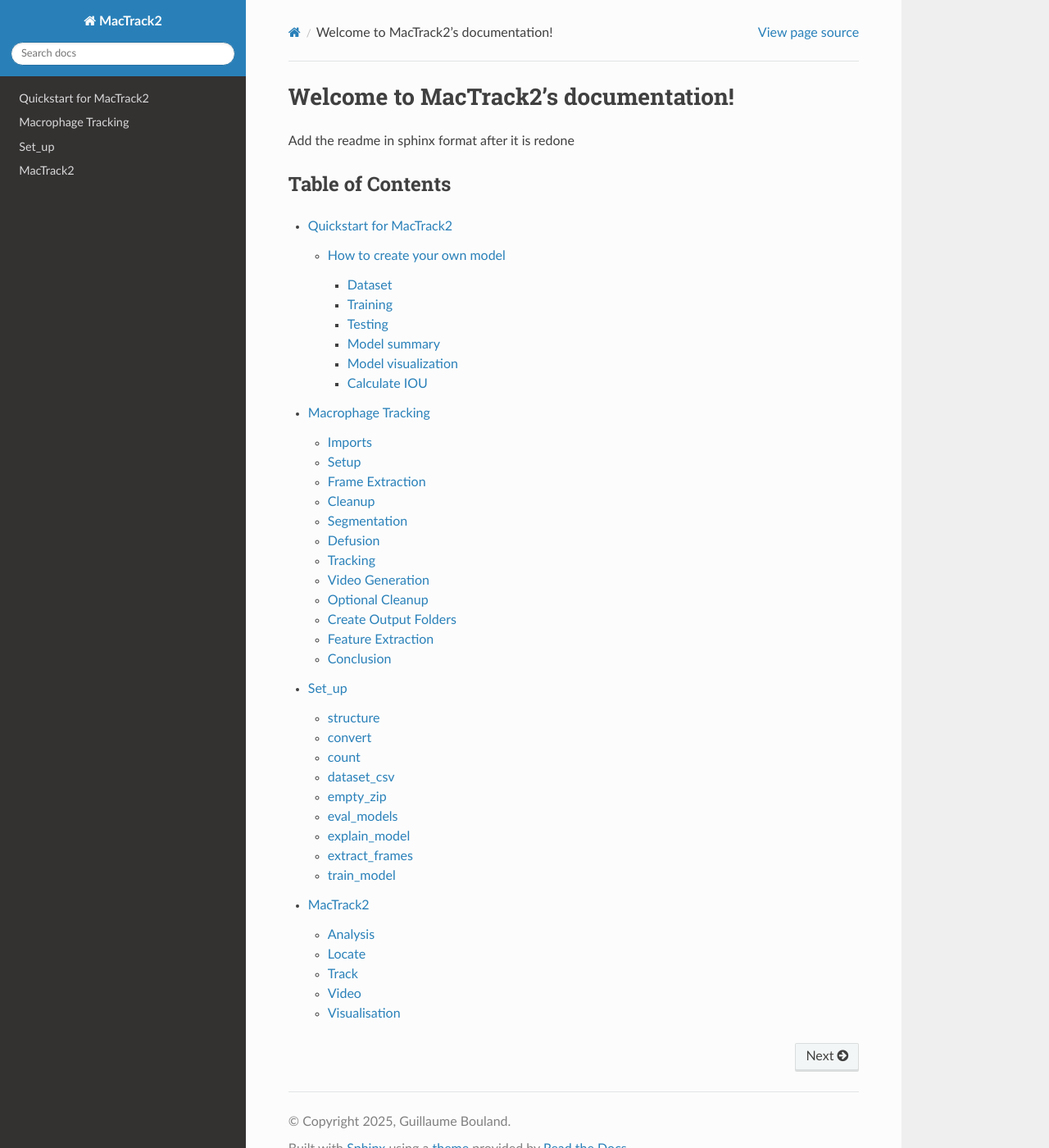
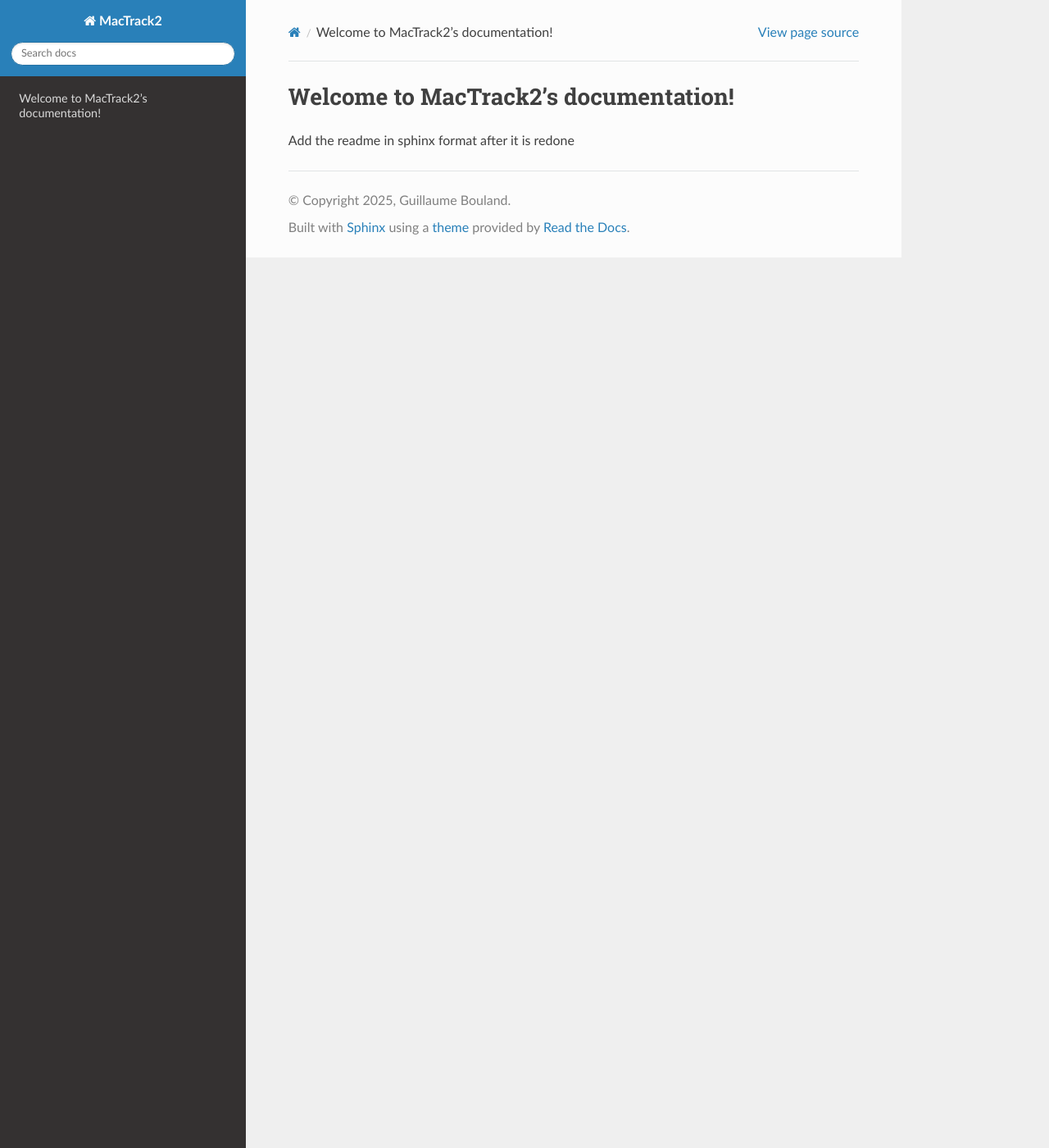
Before and after one commit to guibouland/MacTrack2, a Sphinx documentation site: the page built from doc/source/index.rst, in a window 1280 px wide and 1400 px high. Shown: the whole window at 82% size. Built offline with Sphinx 7.4.7 and the Read the Docs theme 3.1.0, drawn with Linux system fonts in a browser that asks for light colours.

Commit message:
update doc

```diff
--- a/doc/source/index.rst
+++ b/doc/source/index.rst
@@ -1,24 +1,5 @@
-.. MacTrack2 documentation master file, created by
-   sphinx-quickstart on Tue Apr 22 09:46:01 2025.
-   You can adapt this file completely to your liking, but it should at least
-   contain the root `toctree` directive.
-
 Welcome to MacTrack2's documentation!
 ======================================
 
 
 Add the readme in sphinx format after it is redone
-
-
-
-
-Table of Contents
-------------------
-
-.. toctree::
-   :maxdepth: 3
-
-   quickstart
-   gettingstarted
-   Set_up
-   mactrack
--- a/doc/source/quickstart.rst
+++ b/doc/source/quickstart.rst
@@ -40,8 +40,8 @@
 .. raw:: html
 
    <p align="center">
-     <img src="MacTrack2/doc/source/_static/images/example_frame.jpg" alt="frame_ex" width="45%"/>
-     <img src="MacTrack2/doc/source/_static/images/example_frame_ROI.jpg" alt="ROI_ex" width="45%"/>
+     <img src="./_static/images/example_frame.jpg" alt="frame_ex" width="45%"/>
+     <img src="./_static/images/example_frame_ROI.jpg" alt="ROI_ex" width="45%"/>
    </p>
 
 .. note::
```
